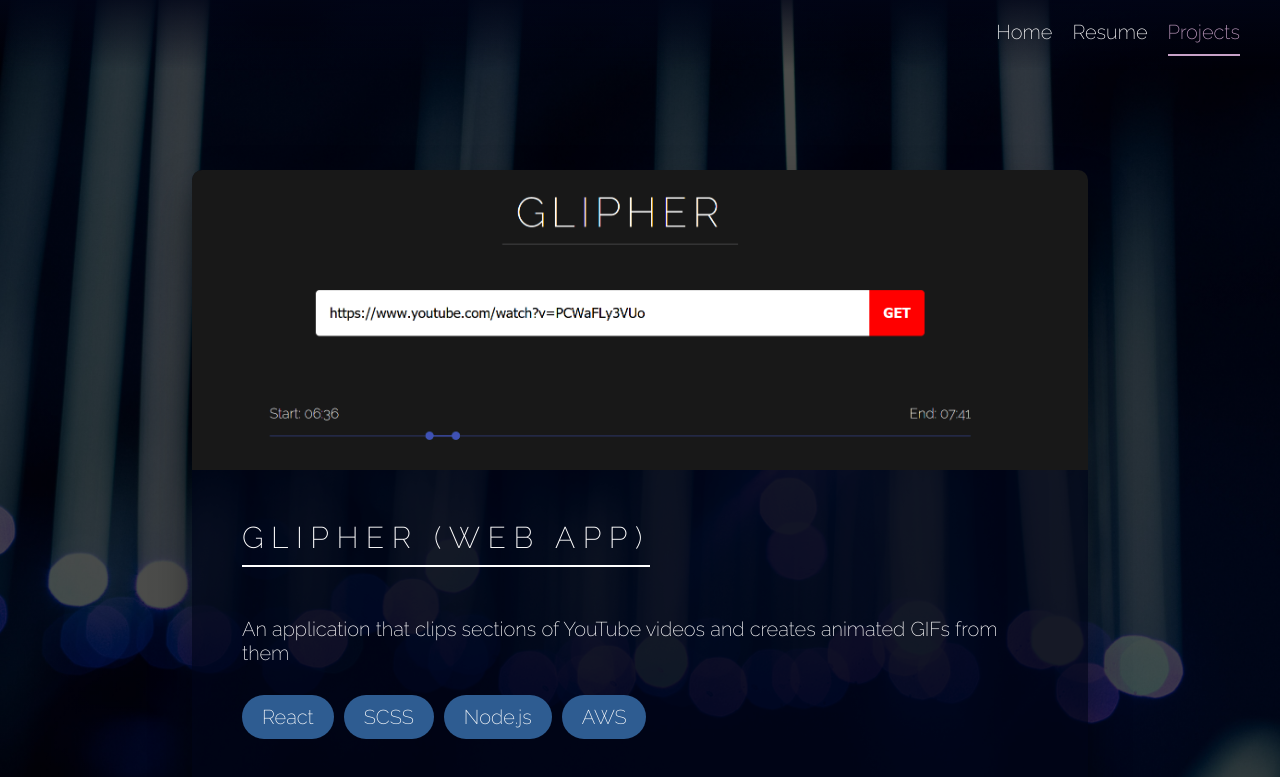
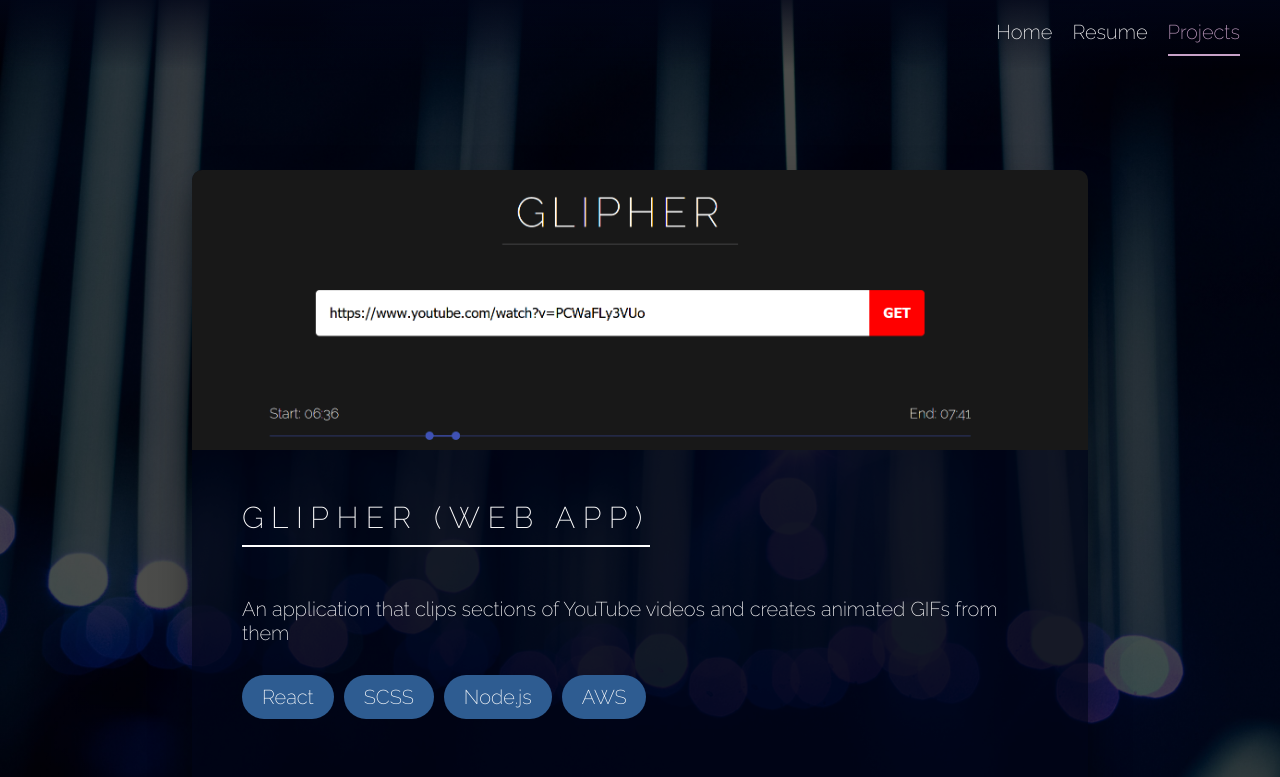
Before and after one commit to mub2332/portfolio, a React (Create React App) app: page /projects in a window 1280 px wide. Shown: the top 777 px of the page. Built offline with nearby package versions, Linux system fonts and the light colour scheme.

Commit message:
Updated project images

```diff
--- a/src/pages/projects/Card.jsx
+++ b/src/pages/projects/Card.jsx
@@ -19,6 +19,7 @@ const Card = ({ title, description, image, links, tags, fullRow }) => {
                     ))}
                 </ul>
             </div>
+            <hr />
             <div className={s.actions}>
                 {links.map((link) => (
                     <button
--- a/src/pages/projects/projects.module.scss
+++ b/src/pages/projects/projects.module.scss
@@ -9,7 +9,7 @@
     gap: 3rem;
 
     @media screen and (min-width: 1080px) {
-        grid-template-columns: repeat(2, 1fr);
+        grid-template-columns: repeat(2, auto);
     }
 
     animation: moveInRight 1s ease-out;
@@ -36,7 +36,7 @@
 
     .image {
         width: 100%;
-        max-height: 30rem;
+        max-height: 35vh;
         object-fit: cover;
         object-position: top;
     }
```
